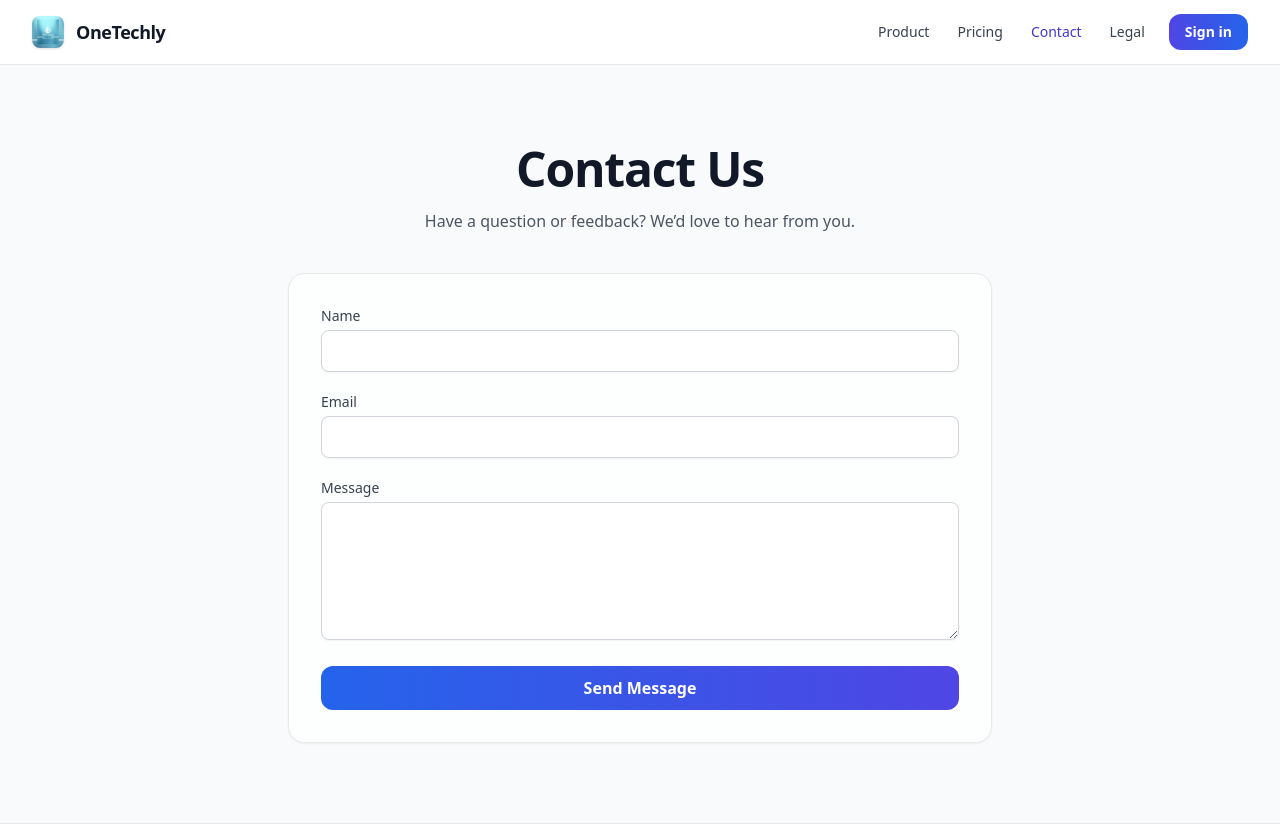
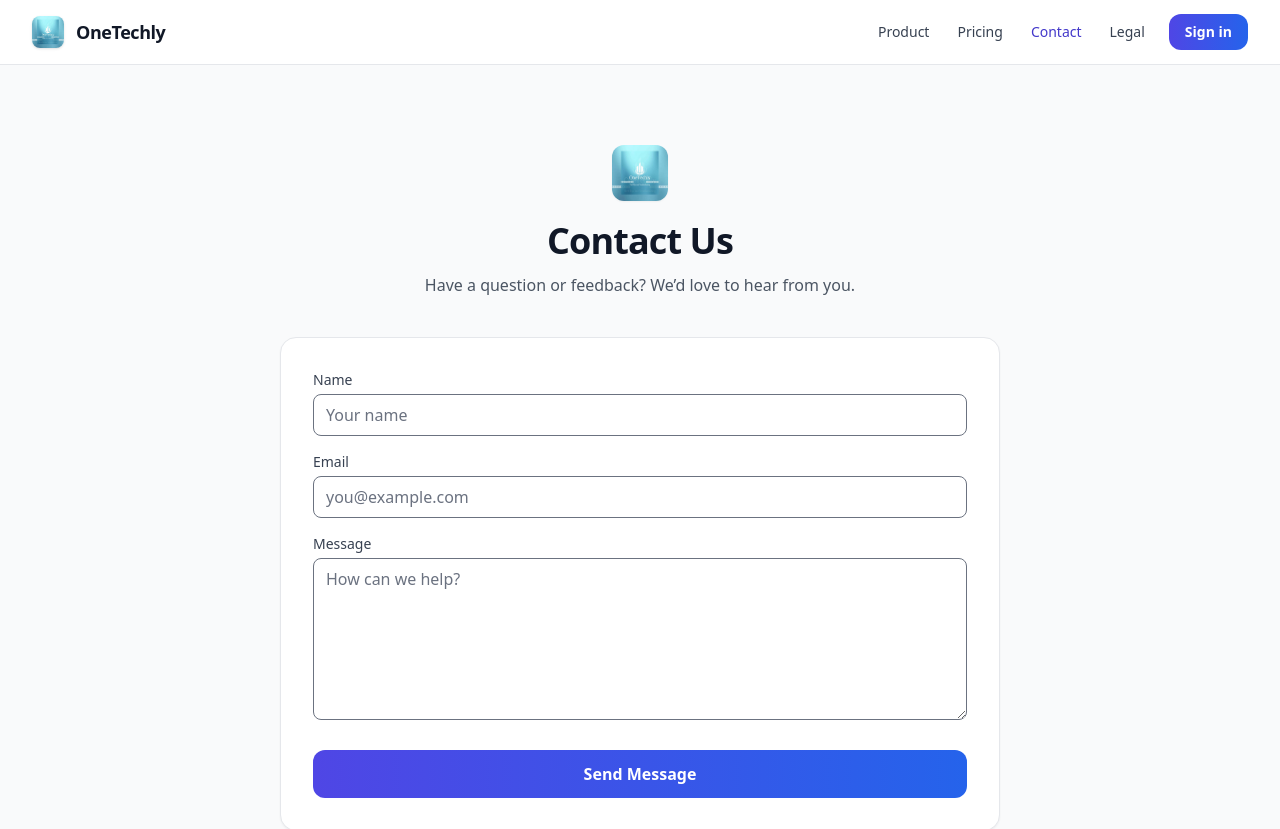
Before and after one commit to Ambro19/onetechly-frontend, a React (Create React App) app: page /contact in a window 1280 px wide. Shown: the top 829 px of the page. Built offline with nearby package versions, Linux system fonts and the light colour scheme; no server answers.

Commit message:
Fixed the ofiicial logo consistency.

```diff
--- a/src/components/Logo.js
+++ b/src/components/Logo.js
@@ -1,53 +1,79 @@
 // src/components/Logo.jsx
 import React from "react";
-import { Link } from "react-router-dom";
 
-/**
- * Reusable brand logo.
- * - brand: "onetechly" | "ycd"
- * - size:  "sm" | "md" | "lg"
- * - withText: show brand name next to the mark
- * - to: optional Link target (omit for plain <div>)
- */
-export default function Logo({
-  brand = "onetechly",
-  size = "md",
-  withText = true,
-  to = "/",
-  className = "",
-}) {
-  const src =
-    brand === "ycd" ? "/ycd-logo.png" : "/logo_onetechly.png"; // put your assets in /public
-  const text =
-    brand === "ycd" ? "YouTube Content Downloader" : "OneTechly";
+export default function Logo({ showText = true, variant = "default" }) {
+  const size =
+    variant === "compact" ? "h-8 w-8" : variant === "hero" ? "h-14 w-14" : "h-6 w-6";
 
-  const dim =
-    size === "lg" ? "h-10 w-10" : size === "sm" ? "h-7 w-7" : "h-8 w-8";
-
-  const Img = (
-    <img
-      src={src}
-      alt={text}
-      className={`${dim} object-cover rounded-xl ring-1 ring-indigo-100 shadow-sm`}
-      loading="lazy"
-      width={40}
-      height={40}
-    />
-  );
-
-  const Content = (
-    <div className={`inline-flex items-center gap-2 ${className}`}>
-      {Img}
-      {withText && (
-        <span className="font-semibold tracking-tight">
-          {text}
+  return (
+    <div className="flex items-center gap-2">
+      <img
+        src="/logo_onetechly.png"
+        alt="OneTechly"
+        className={`${size} rounded-xl shadow-sm`}
+      />
+      {showText && (
+        <span className="text-base font-semibold tracking-tight text-gray-900">
+          OneTechly
         </span>
       )}
     </div>
   );
+}
 
-  return to ? <Link to={to}>{Content}</Link> : Content;
-}
+
+////////////////////////////////////////////////////////////////
+
+// // src/components/Logo.jsx
+// import React from "react";
+// import { Link } from "react-router-dom";
+
+// /**
+//  * Reusable brand logo.
+//  * - brand: "onetechly" | "ycd"
+//  * - size:  "sm" | "md" | "lg"
+//  * - withText: show brand name next to the mark
+//  * - to: optional Link target (omit for plain <div>)
+//  */
+// export default function Logo({
+//   brand = "onetechly",
+//   size = "md",
+//   withText = true,
+//   to = "/",
+//   className = "",
+// }) {
+//   const src =
+//     brand === "ycd" ? "/ycd-logo.png" : "/logo_onetechly.png"; // put your assets in /public
+//   const text =
+//     brand === "ycd" ? "YouTube Content Downloader" : "OneTechly";
+
+//   const dim =
+//     size === "lg" ? "h-10 w-10" : size === "sm" ? "h-7 w-7" : "h-8 w-8";
+
+//   const Img = (
+//     <img
+//       src={src}
+//       alt={text}
+//       className={`${dim} object-cover rounded-xl ring-1 ring-indigo-100 shadow-sm`}
+//       loading="lazy"
+//       width={40}
+//       height={40}
+//     />
+//   );
+
+//   const Content = (
+//     <div className={`inline-flex items-center gap-2 ${className}`}>
+//       {Img}
+//       {withText && (
+//         <span className="font-semibold tracking-tight">
+//           {text}
+//         </span>
+//       )}
+//     </div>
+//   );
+
+//   return to ? <Link to={to}>{Content}</Link> : Content;
+// }
 
 //////////////// ----  A GOOD LOGO FILE. KEEP IT ----- /////////////////////////
 // // ============================================================================
--- a/src/pages/Marketing/Contact.jsx
+++ b/src/pages/Marketing/Contact.jsx
@@ -1,108 +1,69 @@
-import React, { useState } from "react";
-import { api } from "../../lib/api";
+import React from "react";
 import MarketingHeader from "../../components/MarketingHeader";
 import MarketingFooter from "../../components/MarketingFooter";
 
 export default function Contact() {
-  const [form, setForm] = useState({ name: "", email: "", message: "" });
-  const [status, setStatus] = useState(null);
-
-  const handleChange = (e) => {
-    setForm({ ...form, [e.target.name]: e.target.value });
-  };
-
-  const handleSubmit = async (e) => {
-    e.preventDefault();
-    setStatus("loading");
-    try {
-      // Optional backend endpoint for contact form — safe to keep placeholder
-      await api.post("/contact", form);
-      setStatus("success");
-      setForm({ name: "", email: "", message: "" });
-    } catch (err) {
-      setStatus("error");
-    }
-  };
-
   return (
     <>
       <MarketingHeader />
 
       <main className="py-14 sm:py-20">
-        <div className="mx-auto max-w-screen-md px-4 sm:px-6 lg:px-8 text-center">
-          <h1 className="text-4xl sm:text-5xl font-extrabold tracking-tight">
+        <div className="mx-auto max-w-screen-md px-4 sm:px-6">
+          {/* OneTechly logo above the title */}
+          <img
+            src="/logo_onetechly.png"
+            alt="OneTechly"
+            className="mx-auto mb-5 h-14 w-14 rounded-xl shadow-sm"
+          />
+
+          <h1 className="text-center text-4xl font-extrabold tracking-tight">
             Contact Us
           </h1>
-          <p className="mt-4 text-gray-600">
+          <p className="mt-3 text-center text-gray-600">
             Have a question or feedback? We’d love to hear from you.
           </p>
 
-          <form
-            onSubmit={handleSubmit}
-            className="mt-10 bg-white/70 backdrop-blur rounded-2xl border shadow-sm p-8 text-left"
-          >
-            <div className="grid gap-5">
+          <section className="mt-10 rounded-2xl border bg-white shadow-sm">
+            <form className="space-y-4 p-6 sm:p-8">
               <div>
-                <label className="block text-sm font-medium text-gray-700 mb-1">
-                  Name
-                </label>
+                <label className="block text-sm font-medium text-gray-700">Name</label>
                 <input
                   type="text"
-                  name="name"
-                  value={form.name}
-                  onChange={handleChange}
-                  required
-                  className="w-full rounded-lg border-gray-300 shadow-sm focus:ring-indigo-500 focus:border-indigo-500"
+                  className="mt-1 w-full rounded-lg border px-3 py-2 outline-none focus:ring-2 focus:ring-indigo-500"
+                  placeholder="Your name"
                 />
               </div>
 
               <div>
-                <label className="block text-sm font-medium text-gray-700 mb-1">
-                  Email
-                </label>
+                <label className="block text-sm font-medium text-gray-700">Email</label>
                 <input
                   type="email"
-                  name="email"
-                  value={form.email}
-                  onChange={handleChange}
-                  required
-                  className="w-full rounded-lg border-gray-300 shadow-sm focus:ring-indigo-500 focus:border-indigo-500"
+                  className="mt-1 w-full rounded-lg border px-3 py-2 outline-none focus:ring-2 focus:ring-indigo-500"
+                  placeholder="you@example.com"
                 />
               </div>
 
               <div>
-                <label className="block text-sm font-medium text-gray-700 mb-1">
-                  Message
-                </label>
+                <label className="block text-sm font-medium text-gray-700">Message</label>
                 <textarea
-                  name="message"
-                  rows="5"
-                  value={form.message}
-                  onChange={handleChange}
-                  required
-                  className="w-full rounded-lg border-gray-300 shadow-sm focus:ring-indigo-500 focus:border-indigo-500"
-                ></textarea>
+                  rows={6}
+                  className="mt-1 w-full resize-y rounded-lg border px-3 py-2 outline-none focus:ring-2 focus:ring-indigo-500"
+                  placeholder="How can we help?"
+                />
               </div>
 
+              <div className="pt-2">
                 <button
                   type="submit"
-                className="inline-flex items-center justify-center h-11 rounded-xl px-6 font-semibold text-white
-                           bg-gradient-to-r from-blue-600 to-indigo-600 hover:from-blue-700 hover:to-indigo-700 disabled:opacity-50"
-                disabled={status === "loading"}
+                  className="inline-flex h-12 w-full items-center justify-center rounded-xl
+                             bg-gradient-to-r from-indigo-600 to-blue-600 px-6 font-semibold text-white
+                             hover:from-indigo-700 hover:to-blue-700"
                 >
-                {status === "loading" ? "Sending..." : "Send Message"}
+                  Send Message
                 </button>
-
-              {status === "success" && (
-                <p className="text-green-600 text-sm">✅ Message sent successfully!</p>
-              )}
-              {status === "error" && (
-                <p className="text-red-600 text-sm">
-                  ❌ Something went wrong. Please try again later.
-                </p>
-              )}
               </div>
             </form>
+          </section>
         </div>
       </main>
 
@@ -110,3 +71,117 @@ export default function Contact() {
     </>
   );
 }
+
+/////////////////////////////////////////////////////////////
+// import React, { useState } from "react";
+// import { api } from "../../lib/api";
+// import MarketingHeader from "../../components/MarketingHeader";
+// import MarketingFooter from "../../components/MarketingFooter";
+
+// export default function Contact() {
+//   const [form, setForm] = useState({ name: "", email: "", message: "" });
+//   const [status, setStatus] = useState(null);
+
+//   const handleChange = (e) => {
+//     setForm({ ...form, [e.target.name]: e.target.value });
+//   };
+
+//   const handleSubmit = async (e) => {
+//     e.preventDefault();
+//     setStatus("loading");
+//     try {
+//       // Optional backend endpoint for contact form — safe to keep placeholder
+//       await api.post("/contact", form);
+//       setStatus("success");
+//       setForm({ name: "", email: "", message: "" });
+//     } catch (err) {
+//       setStatus("error");
+//     }
+//   };
+
+//   return (
+//     <>
+//       <MarketingHeader />
+
+//       <main className="py-14 sm:py-20">
+//         <div className="mx-auto max-w-screen-md px-4 sm:px-6 lg:px-8 text-center">
+//           <h1 className="text-4xl sm:text-5xl font-extrabold tracking-tight">
+//             Contact Us
+//           </h1>
+//           <p className="mt-4 text-gray-600">
+//             Have a question or feedback? We’d love to hear from you.
+//           </p>
+
+//           <form
+//             onSubmit={handleSubmit}
+//             className="mt-10 bg-white/70 backdrop-blur rounded-2xl border shadow-sm p-8 text-left"
+//           >
+//             <div className="grid gap-5">
+//               <div>
+//                 <label className="block text-sm font-medium text-gray-700 mb-1">
+//                   Name
+//                 </label>
+//                 <input
+//                   type="text"
+//                   name="name"
+//                   value={form.name}
+//                   onChange={handleChange}
+//                   required
+//                   className="w-full rounded-lg border-gray-300 shadow-sm focus:ring-indigo-500 focus:border-indigo-500"
+//                 />
+//               </div>
+
+//               <div>
+//                 <label className="block text-sm font-medium text-gray-700 mb-1">
+//                   Email
+//                 </label>
+//                 <input
+//                   type="email"
+//                   name="email"
+//                   value={form.email}
+//                   onChange={handleChange}
+//                   required
+//                   className="w-full rounded-lg border-gray-300 shadow-sm focus:ring-indigo-500 focus:border-indigo-500"
+//                 />
+//               </div>
+
+//               <div>
+//                 <label className="block text-sm font-medium text-gray-700 mb-1">
+//                   Message
+//                 </label>
+//                 <textarea
+//                   name="message"
+//                   rows="5"
+//                   value={form.message}
+//                   onChange={handleChange}
+//                   required
+//                   className="w-full rounded-lg border-gray-300 shadow-sm focus:ring-indigo-500 focus:border-indigo-500"
+//                 ></textarea>
+//               </div>
+
+//               <button
+//                 type="submit"
+//                 className="inline-flex items-center justify-center h-11 rounded-xl px-6 font-semibold text-white
+//                            bg-gradient-to-r from-blue-600 to-indigo-600 hover:from-blue-700 hover:to-indigo-700 disabled:opacity-50"
+//                 disabled={status === "loading"}
+//               >
+//                 {status === "loading" ? "Sending..." : "Send Message"}
+//               </button>
+
+//               {status === "success" && (
+//                 <p className="text-green-600 text-sm">✅ Message sent successfully!</p>
+//               )}
+//               {status === "error" && (
+//                 <p className="text-red-600 text-sm">
+//                   ❌ Something went wrong. Please try again later.
+//                 </p>
+//               )}
+//             </div>
+//           </form>
+//         </div>
+//       </main>
+
+//       <MarketingFooter />
+//     </>
+//   );
+// }
--- a/src/pages/Marketing/Home.jsx
+++ b/src/pages/Marketing/Home.jsx
@@ -18,21 +18,24 @@ export default function Home() {
               Tech Tips and Troubleshooting — and SaaS you can rely on.
             </p>
 
-            <div className="mt-8 flex flex-col sm:flex-row gap-3 justify-center">
+            <div className="mt-8 flex flex-col items-center justify-center gap-3 sm:flex-row">
               <Link
                 to="/ycd"
-                className="inline-flex items-center justify-center h-11 rounded-xl px-6 font-semibold text-white
-                           bg-gradient-to-r from-blue-600 to-indigo-600 hover:from-blue-700 hover:to-indigo-700"
+                className="inline-flex h-11 items-center justify-center rounded-xl
+                          bg-gradient-to-r from-indigo-600 to-blue-600 px-6 font-semibold text-white
+                          hover:from-indigo-700 hover:to-blue-700"
               >
                 Explore YouTube Content Downloader
               </Link>
-              <a
-                href="https://onetechlyambr19.blogspot.com/"
-                className="inline-flex items-center justify-center h-11 rounded-xl px-6 font-semibold
-                           border hover:bg-gray-50"
+
+              <Link
+                to="/blog"
+                className="inline-flex h-11 items-center justify-center rounded-xl
+                          bg-gradient-to-r from-indigo-600 to-blue-600 px-6 font-semibold text-white
+                          hover:from-indigo-700 hover:to-blue-700"
               >
                 Visit the Blog
-              </a>
+              </Link>
             </div>
           </div>
 
--- a/src/pages/Marketing/Pricing.jsx
+++ b/src/pages/Marketing/Pricing.jsx
@@ -1,5 +1,7 @@
-// src/pages/Marketing/Pricing.jsx
+import React from "react";
 import { Link } from "react-router-dom";
+import MarketingHeader from "../../components/MarketingHeader";
+import MarketingFooter from "../../components/MarketingFooter";
 
 const tiers = [
   {
@@ -8,7 +10,6 @@ const tiers = [
     price: "$0",
     cadence: "",
     highlight: false,
-    // CTA goes straight to Registration
     cta: { label: "Get started free", to: "/register" },
     features: [
       "5 clean transcript downloads / month",
@@ -23,7 +24,7 @@ const tiers = [
     name: "Pro",
     price: "$9.99",
     cadence: "/month",
-    highlight: true, // most popular
+    highlight: true,
     cta: { label: "Upgrade to Pro", to: "/login" },
     features: [
       "100 clean transcript downloads / month",
@@ -53,12 +54,15 @@ const tiers = [
 
 export default function Pricing() {
   return (
-    <main className="px-6 py-16">
+    <>
+      <MarketingHeader />
+
+      <main className="px-6 py-14 sm:py-20">
         <section className="mx-auto max-w-5xl text-center">
           <img
             src="/logo_onetechly.png"
             alt="OneTechly"
-          className="mx-auto mb-5 h-14 w-14 rounded-xl ring-1 ring-indigo-100 shadow-sm"
+            className="mx-auto mb-5 h-14 w-14 rounded-xl shadow-sm"
           />
           <h1 className="text-4xl font-extrabold tracking-tight">Pricing</h1>
           <p className="mt-3 text-gray-600">
@@ -70,7 +74,7 @@ export default function Pricing() {
           {tiers.map((t) => (
             <article
               key={t.id}
-            className={`rounded-2xl border p-6 shadow-sm ${
+              className={`rounded-2xl border bg-white p-6 shadow-sm ${
                 t.highlight ? "ring-2 ring-indigo-600" : ""
               }`}
             >
@@ -97,8 +101,8 @@ export default function Pricing() {
               <div className="mt-6">
                 <Link
                   to={t.cta.to}
-                className="inline-flex h-11 items-center justify-center w-full rounded-lg px-4 font-semibold
-                           bg-indigo-600 text-white hover:bg-indigo-700"
+                  className="inline-flex h-11 w-full items-center justify-center rounded-lg
+                             bg-indigo-600 px-4 font-semibold text-white hover:bg-indigo-700"
                 >
                   {t.cta.label}
                 </Link>
@@ -111,8 +115,128 @@ export default function Pricing() {
           Secure payments processed by Stripe · Cancel anytime · No hidden fees
         </p>
       </main>
+
+      <MarketingFooter />
+    </>
   );
 }
+
+////////////////////////////////////////////////////////////////
+// // src/pages/Marketing/Pricing.jsx
+// import { Link } from "react-router-dom";
+
+// const tiers = [
+//   {
+//     id: "free",
+//     name: "Free",
+//     price: "$0",
+//     cadence: "",
+//     highlight: false,
+//     // CTA goes straight to Registration
+//     cta: { label: "Get started free", to: "/register" },
+//     features: [
+//       "5 clean transcript downloads / month",
+//       "3 timestamped transcript downloads / month",
+//       "2 audio downloads + 1 video download / month",
+//       "Basic formats (TXT, SRT, VTT)",
+//       "Community support",
+//     ],
+//   },
+//   {
+//     id: "pro",
+//     name: "Pro",
+//     price: "$9.99",
+//     cadence: "/month",
+//     highlight: true, // most popular
+//     cta: { label: "Upgrade to Pro", to: "/login" },
+//     features: [
+//       "100 clean transcript downloads / month",
+//       "50 timestamped + 50 audio + 20 video / month",
+//       "All formats · faster processing",
+//       "Priority support (≤4h weekdays)",
+//       "Batch processing (multi-URL / CSV) — up to 3 links per batch",
+//     ],
+//   },
+//   {
+//     id: "premium",
+//     name: "Premium",
+//     price: "$19.99",
+//     cadence: "/month",
+//     highlight: false,
+//     cta: { label: "Go Premium", to: "/login" },
+//     features: [
+//       "Unlimited transcripts, audio & video",
+//       "All formats · API access",
+//       "Fastest processing",
+//       "Priority support (≤2h weekdays)",
+//       "Batch processing (bigger caps + higher concurrency)",
+//       "Custom integrations (webhooks, S3, Slack, SSO)",
+//     ],
+//   },
+// ];
+
+// export default function Pricing() {
+//   return (
+//     <main className="px-6 py-16">
+//       <section className="mx-auto max-w-5xl text-center">
+//         <img
+//           src="/logo_onetechly.png"
+//           alt="OneTechly"
+//           className="mx-auto mb-5 h-14 w-14 rounded-xl ring-1 ring-indigo-100 shadow-sm"
+//         />
+//         <h1 className="text-4xl font-extrabold tracking-tight">Pricing</h1>
+//         <p className="mt-3 text-gray-600">
+//           Simple, transparent plans for the YouTube Content Downloader.
+//         </p>
+//       </section>
+
+//       <section className="mx-auto mt-10 grid max-w-6xl gap-6 sm:grid-cols-2 lg:grid-cols-3">
+//         {tiers.map((t) => (
+//           <article
+//             key={t.id}
+//             className={`rounded-2xl border p-6 shadow-sm ${
+//               t.highlight ? "ring-2 ring-indigo-600" : ""
+//             }`}
+//           >
+//             {t.highlight && (
+//               <div className="mb-3 inline-block rounded-full bg-indigo-50 px-3 py-1 text-xs font-semibold text-indigo-700">
+//                 MOST POPULAR
+//               </div>
+//             )}
+//             <h3 className="text-xl font-bold">{t.name}</h3>
+//             <div className="mt-2 flex items-baseline gap-1">
+//               <div className="text-4xl font-extrabold">{t.price}</div>
+//               <div className="text-gray-500">{t.cadence}</div>
+//             </div>
+
+//             <ul className="mt-5 space-y-2 text-sm text-gray-700">
+//               {t.features.map((f, i) => (
+//                 <li key={i} className="flex items-start gap-2">
+//                   <span className="mt-0.5">✅</span>
+//                   <span>{f}</span>
+//                 </li>
+//               ))}
+//             </ul>
+
+//             <div className="mt-6">
+//               <Link
+//                 to={t.cta.to}
+//                 className="inline-flex h-11 items-center justify-center w-full rounded-lg px-4 font-semibold
+//                            bg-indigo-600 text-white hover:bg-indigo-700"
+//               >
+//                 {t.cta.label}
+//               </Link>
+//             </div>
+//           </article>
+//         ))}
+//       </section>
+
+//       <p className="mx-auto mt-6 max-w-5xl text-center text-xs text-gray-500">
+//         Secure payments processed by Stripe · Cancel anytime · No hidden fees
+//       </p>
+//     </main>
+//   );
+// }
 
 /////////////////////////////////////////////////////
 // import { Link } from "react-router-dom";
```
Lines whose indentation alone changed are shown as unchanged.
